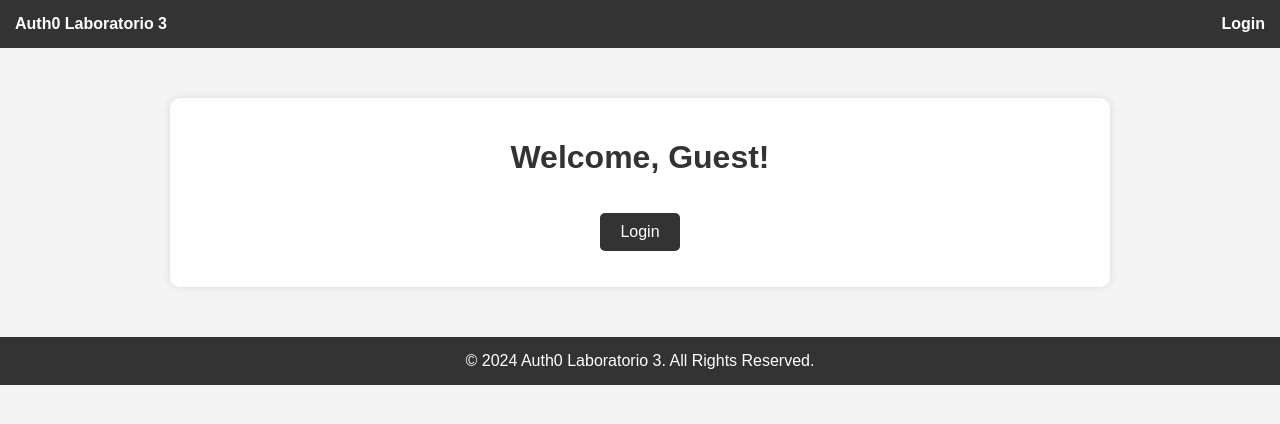
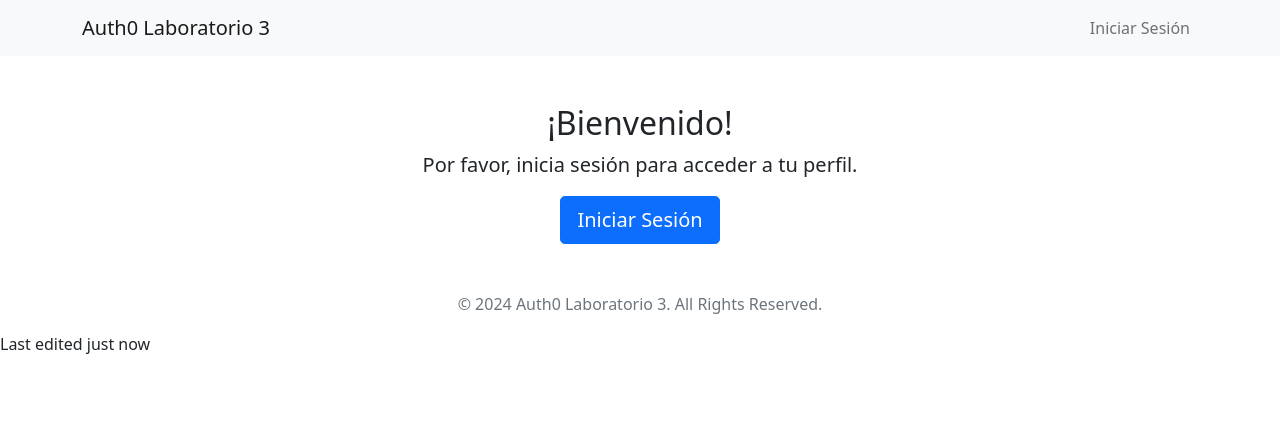
Before and after one commit to MichaelFlorezR/auth0-python-lab3, a Flask app: page / in a window 1280 px wide. Shown: the top 424 px of the page. Run offline with Flask 2, Linux system fonts and the light colour scheme.

Commit message:
Versión 2- formulario agregado

```diff
--- a/server.py
+++ b/server.py
@@ -1,13 +1,16 @@
-"""Python Flask WebApp Auth0 integration example
-"""
-
+"""Python Flask WebApp Auth0 integration example"""
 import json
+import logging
 from os import environ as env
 from urllib.parse import quote_plus, urlencode
-
+import requests
 from authlib.integrations.flask_client import OAuth
 from dotenv import find_dotenv, load_dotenv
-from flask import Flask, redirect, render_template, session, url_for
+from flask import Flask, redirect, render_template, session, url_for, request, flash
+
+# Configuración de logging
+logging.basicConfig(level=logging.DEBUG)
+logger = logging.getLogger(__name__)
 
 ENV_FILE = find_dotenv()
 if ENV_FILE:
@@ -15,7 +18,6 @@ if ENV_FILE:
 
 app = Flask(__name__)
 app.secret_key = env.get("APP_SECRET_KEY")
-
 
 oauth = OAuth(app)
 
@@ -29,8 +31,59 @@ oauth.register(
     server_metadata_url=f'https://{env.get("AUTH0_DOMAIN")}/.well-known/openid-configuration',
 )
 
+def get_management_api_token():
+    """Obtiene el token de acceso para la API de gestión de Auth0"""
+    try:
+        response = requests.post(
+            f"https://{env.get('AUTH0_DOMAIN')}/oauth/token",
+            json={
+                "client_id": env.get("AUTH0_CLIENT_ID"),
+                "client_secret": env.get("AUTH0_CLIENT_SECRET"),
+                "audience": f"https://{env.get('AUTH0_DOMAIN')}/api/v2/",
+                "grant_type": "client_credentials"
+            }
+        )
+        return response.json().get('access_token')
+    except Exception as e:
+        logger.error(f"Error obteniendo token de gestión: {str(e)}")
+        return None
 
-# Controllers API
+def get_user_metadata(user_id):
+    """Obtiene los metadatos del usuario desde Auth0"""
+    token = get_management_api_token()
+    if not token:
+        return {}
+
+    try:
+        response = requests.get(
+            f"https://{env.get('AUTH0_DOMAIN')}/api/v2/users/{user_id}",
+            headers={'Authorization': f'Bearer {token}'}
+        )
+        return response.json().get('user_metadata', {})
+    except Exception as e:
+        logger.error(f"Error obteniendo metadatos: {str(e)}")
+        return {}
+
+def update_user_metadata(user_id, metadata):
+    """Actualiza los metadatos del usuario en Auth0"""
+    token = get_management_api_token()
+    if not token:
+        return False
+
+    try:
+        response = requests.patch(
+            f"https://{env.get('AUTH0_DOMAIN')}/api/v2/users/{user_id}",
+            headers={
+                'Authorization': f'Bearer {token}',
+                'Content-Type': 'application/json'
+            },
+            json={'user_metadata': metadata}
+        )
+        return response.status_code == 200
+    except Exception as e:
+        logger.error(f"Error actualizando metadatos: {str(e)}")
+        return False
+
 @app.route("/")
 def home():
     return render_template(
@@ -39,6 +92,33 @@ def home():
         pretty=json.dumps(session.get("user"), indent=4),
     )
 
+@app.route("/profile", methods=["GET", "POST"])
+def profile():
+    if not session.get("user"):
+        return redirect("/login")
+
+    user_id = session["user"]["userinfo"]["sub"]
+
+    if request.method == "POST":
+        metadata = {
+            "doc_type": request.form.get("doc_type"),
+            "doc_number": request.form.get("doc_number"),
+            "address": request.form.get("address"),
+            "phone": request.form.get("phone")
+        }
+
+        if update_user_metadata(user_id, metadata):
+            flash("Datos actualizados correctamente", "success")
+        else:
+            flash("Error al actualizar los datos", "danger")
+        return redirect("/profile")
+
+    user_metadata = get_user_metadata(user_id)
+    return render_template(
+        "profile.html",
+        session=session.get("user"),
+        metadata=user_metadata
+    )
 
 @app.route("/callback", methods=["GET", "POST"])
 def callback():
@@ -46,13 +126,11 @@ def callback():
     session["user"] = token
     return redirect("/")
 
-
 @app.route("/login")
 def login():
     return oauth.auth0.authorize_redirect(
         redirect_uri=url_for("callback", _external=True)
     )
-
 
 @app.route("/logout")
 def logout():
@@ -70,6 +148,5 @@ def logout():
         )
     )
 
-
 if __name__ == "__main__":
     app.run(host="0.0.0.0", port=env.get("PORT", 3000))
--- a/templates/home.html
+++ b/templates/home.html
@@ -1,112 +1,57 @@
 <!DOCTYPE html>
-<html lang="en">
+<html>
 <head>
-  <meta charset="UTF-8">
-  <meta name="viewport" content="width=device-width, initial-scale=1.0">
-  <title>Auth0 Example</title>
-  <style>
-    /* Estilos generales */
-    body {
-      font-family: Arial, sans-serif;
-      margin: 0;
-      padding: 0;
-      background-color: #f4f4f4;
-    }
-
-    /* Navegación */
-    nav {
-      background-color: #333;
-      color: white;
-      padding: 15px;
-      display: flex;
-      justify-content: space-between;
-      align-items: center;
-    }
-
-    nav a {
-      color: white;
-      text-decoration: none;
-      margin-left: 15px;
-      font-weight: bold;
-    }
-
-    nav a:hover {
-      color: #ffd700;
-    }
-
-    /* Contenedor principal */
-    .container {
-      max-width: 900px;
-      margin: 50px auto;
-      background-color: white;
-      padding: 20px;
-      border-radius: 10px;
-      box-shadow: 0 0 10px rgba(0, 0, 0, 0.1);
-      text-align: center;
-    }
-
-    h1 {
-      color: #333;
-    }
-
-    p a {
-      display: inline-block;
-      padding: 10px 20px;
-      margin-top: 15px;
-      text-decoration: none;
-      color: white;
-      background-color: #333;
-      border-radius: 5px;
-    }
-
-    p a:hover {
-      background-color: #555;
-    }
-
-    pre {
-      background-color: #f0f0f0;
-      padding: 15px;
-      text-align: left;
-      overflow-x: auto;
-      border-radius: 5px;
-    }
-
-    footer {
-      text-align: center;
-      padding: 15px 0;
-      background-color: #333;
-      color: white;
-      margin-top: 30px;
-    }
-  </style>
+    <title>Auth0 Laboratorio 3</title>
+    <link href="https://cdn.jsdelivr.net/npm/bootstrap@5.1.3/dist/css/bootstrap.min.css" rel="stylesheet">
 </head>
 <body>
-
-  <nav>
-    <div><strong>Auth0 Laboratorio 3</strong></div>
-    <div>
+    <nav class="navbar navbar-expand-lg navbar-light bg-light">
+        <div class="container">
+            <a class="navbar-brand" href="/">Auth0 Laboratorio 3</a>
+            <div class="navbar-nav ms-auto">
                 {% if session %}
-        <a href="/logout" id="qsLogoutBtn">Logout</a>
+                    <a class="nav-link" href="/profile">Mi Perfil</a>
+                    <a class="nav-link" href="/logout" id="qsLogoutBtn">Cerrar Sesión</a>
                 {% else %}
-        <a href="/login" id="qsLoginBtn">Login</a>
+                    <a class="nav-link" href="/login" id="qsLoginBtn">Iniciar Sesión</a>
                 {% endif %}
+            </div>
         </div>
     </nav>
 
-  <div class="container">
+    <div class="container mt-5">
         {% if session %}
-      <h1>Bienv, {{session.userinfo.name}}!</h1>
-      <p><a href="/logout" id="qsLogoutBtn">Logout</a></p>
-      <div><pre>{{pretty}}</pre></div>
+            <div class="row justify-content-center">
+                <div class="col-md-8">
+                    <div class="card">
+                        <div class="card-body">
+                            <h2 class="card-title">Bienvenido, {{session.userinfo.name}}!</h2>
+                            <div class="mt-4">
+                                <a href="/profile" class="btn btn-primary">Editar mi perfil</a>
+                                <a href="/logout" id="qsLogoutBtn" class="btn btn-outline-danger">Cerrar Sesión</a>
+                            </div>
+                            <hr>
+                            <pre class="bg-light p-3 rounded mt-3">{{pretty}}</pre>
+                        </div>
+                    </div>
+                </div>
+            </div>
         {% else %}
-      <h1>Welcome, Guest!</h1>
-      <p><a href="/login" id="qsLoginBtn">Login</a></p>
+            <div class="row justify-content-center">
+                <div class="col-md-8 text-center">
+                    <h2>¡Bienvenido!</h2>
+                    <p class="lead">Por favor, inicia sesión para acceder a tu perfil.</p>
+                    <a href="/login" id="qsLoginBtn" class="btn btn-primary btn-lg">Iniciar Sesión</a>
+                </div>
+            </div>
         {% endif %}
     </div>
 
-  <footer>
-    © 2024 Auth0 Laboratorio 3. All Rights Reserved.
+    <footer class="container text-center mt-5">
+        <p class="text-muted">© 2024 Auth0 Laboratorio 3. All Rights Reserved.</p>
     </footer>
 
+    <script src="https://cdn.jsdelivr.net/npm/bootstrap@5.1.3/dist/js/bootstrap.bundle.min.js"></script>
 </body>
 </html>
+Last edited just now
```
Also changed, not shown: templates/profile.html (added, +77 -0 lines). Lines whose indentation alone changed are shown as unchanged.
